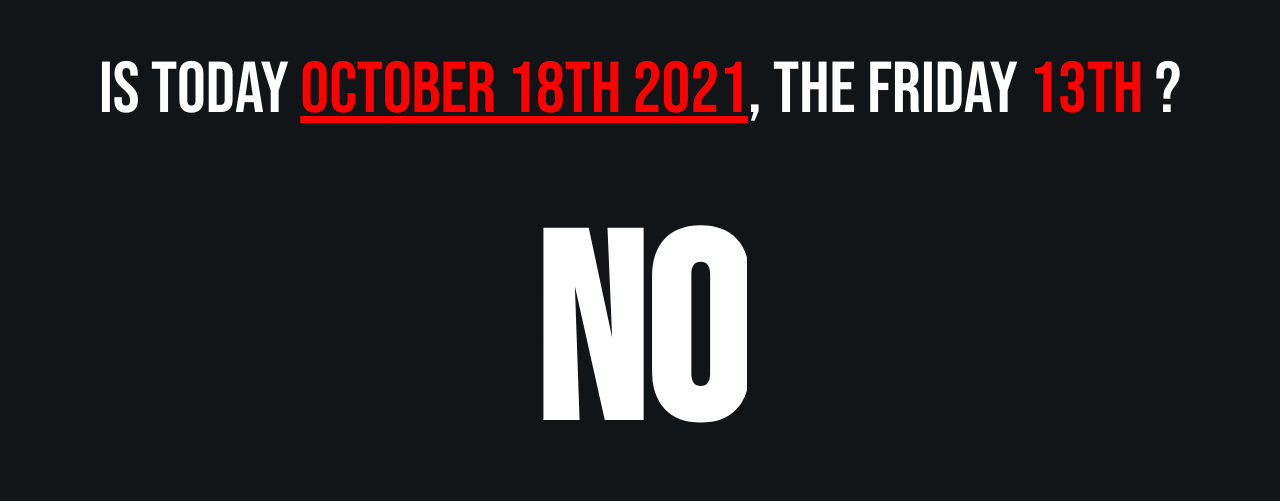
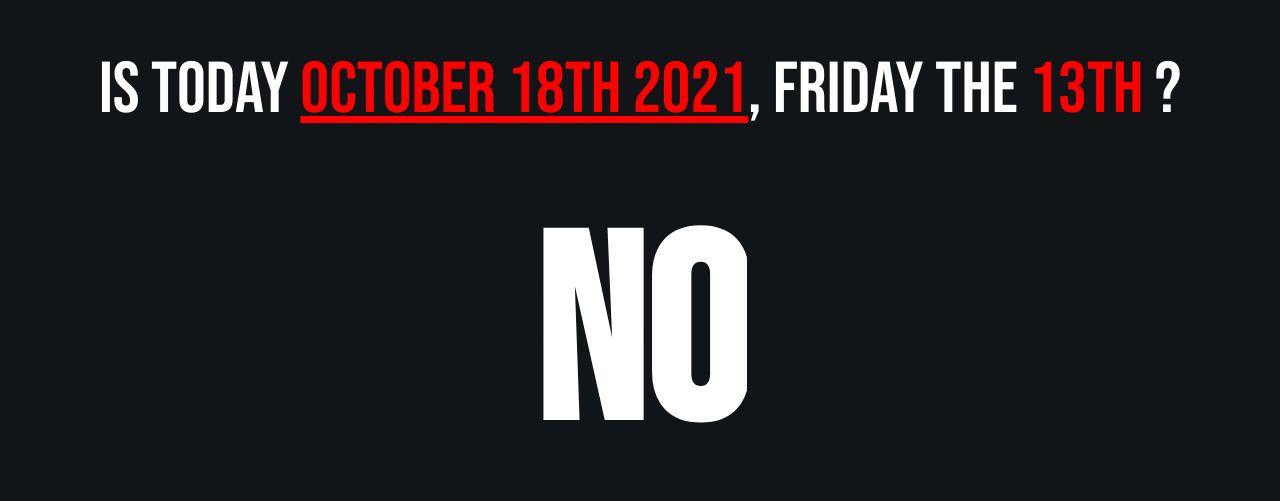
Before and after one commit to pockoface/isTodayFriday13, a plain HTML site: page index.html in a window 1280 px wide. Shown: the part 107-608 px from the top of the page. Drawn offline with nearby package versions, Linux system fonts and the light colour scheme.

Commit message:
Update index.html

```diff
--- a/index.html
+++ b/index.html
@@ -15,7 +15,7 @@
         <div class="col-12">
           <div class="row">
             <div class="col-12 center">
-              <h1>Is Today <span id="current-date"></span>, The Friday <span id="thirteen">13th</span> ?</h1>
+              <h1>Is Today <span id="current-date"></span>, Friday The <span id="thirteen">13th</span> ?</h1>
             </div>
           </div>
 
```
